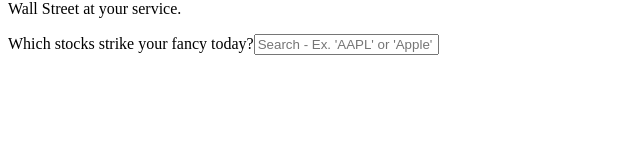
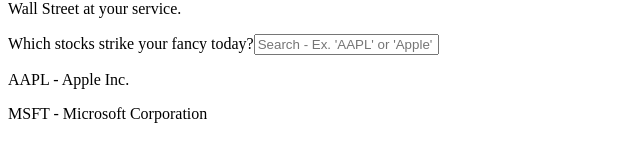
Before and after one commit to mealthebear/stock-center, a React (Create React App) app in the folder client/: page / in a window 1280 px wide. Shown: the part 574-736 px from the top of the page, without its empty margins (0-640 px from the left). Built offline with nearby package versions, Linux system fonts and the light colour scheme; the HTML template or start-up script is replaced by a standard one.

Commit message:
Created and styled dropdown for filtered stocks

```diff
--- a/client/src/components/StockSearchForm.js
+++ b/client/src/components/StockSearchForm.js
@@ -1,4 +1,5 @@
 import React, { useEffect, useState } from 'react';
+import StocksDropDownMenu from './StocksDropDownMenu.js';
 
 const StockSearchForm = ({ appendStock, listOfStocks }) => {
   const handleSubmit = (e) => {
@@ -9,6 +10,7 @@ const StockSearchForm = ({ appendStock, listOfStocks }) => {
     <form className='stock-search-form' onSubmit={handleSubmit}>
       <label className='form-header'>Which stocks strike your fancy today?</label>
       <input className='form-input' placeholder={`Search - Ex. 'AAPL' or 'Apple'`}></input>
+      <StocksDropDownMenu stocks={[{name: 'Apple Inc.', ticker: 'AAPL'},{name: 'Microsoft Corporation', ticker: 'MSFT'}]}/>
     </form>
   )
 }
--- /dev/null
+++ b/client/src/components/StocksDropDownMenu.js
@@ -0,0 +1,13 @@
+import React, { useState } from 'react';
+
+const StocksDropDownMenu = ({ stocks }) => {
+  return (
+    <div className='stocks-dropdown-menu'>
+      {stocks.map((stock) => {
+        return <p>{stock.ticker} - {stock.name}</p>
+      })}
+    </div>
+  )
+}
+
+export default StocksDropDownMenu;
```
Also changed, not shown: 1 other file (tests, documents, lock files or other folders).
